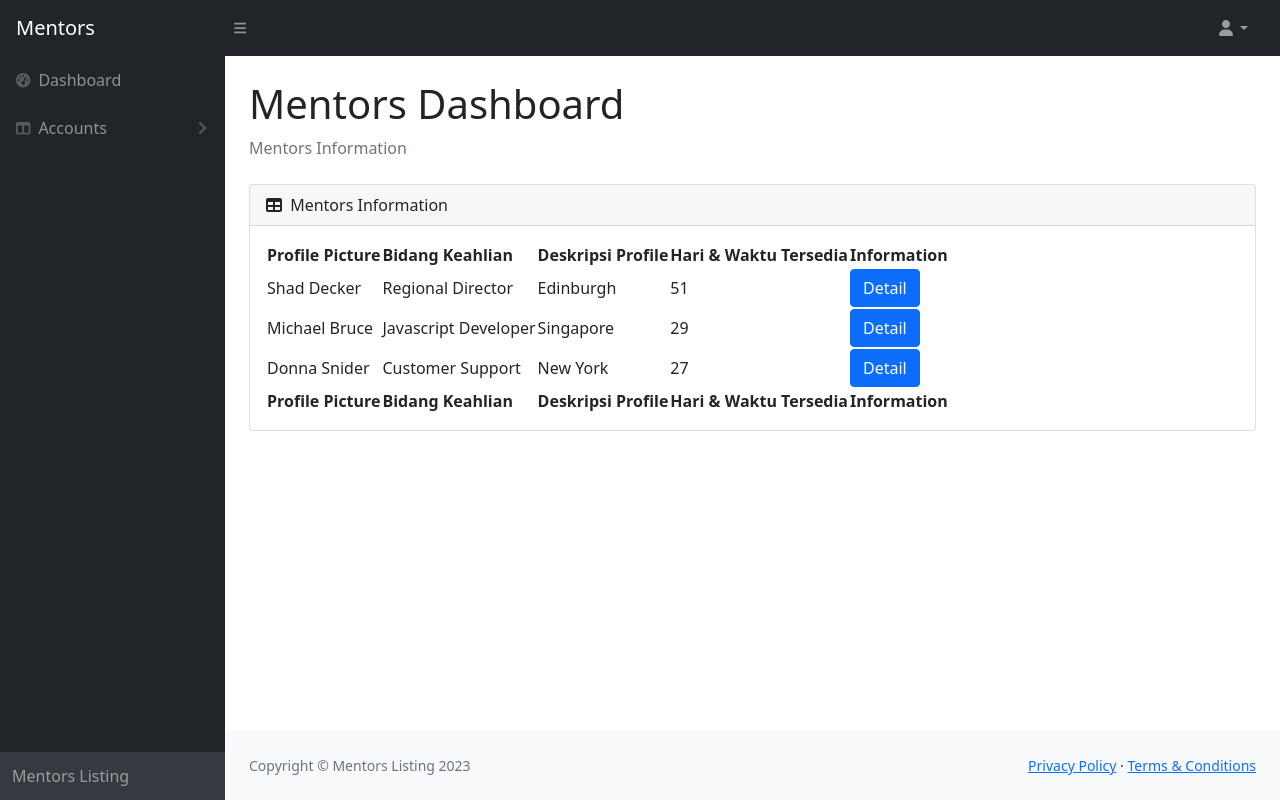
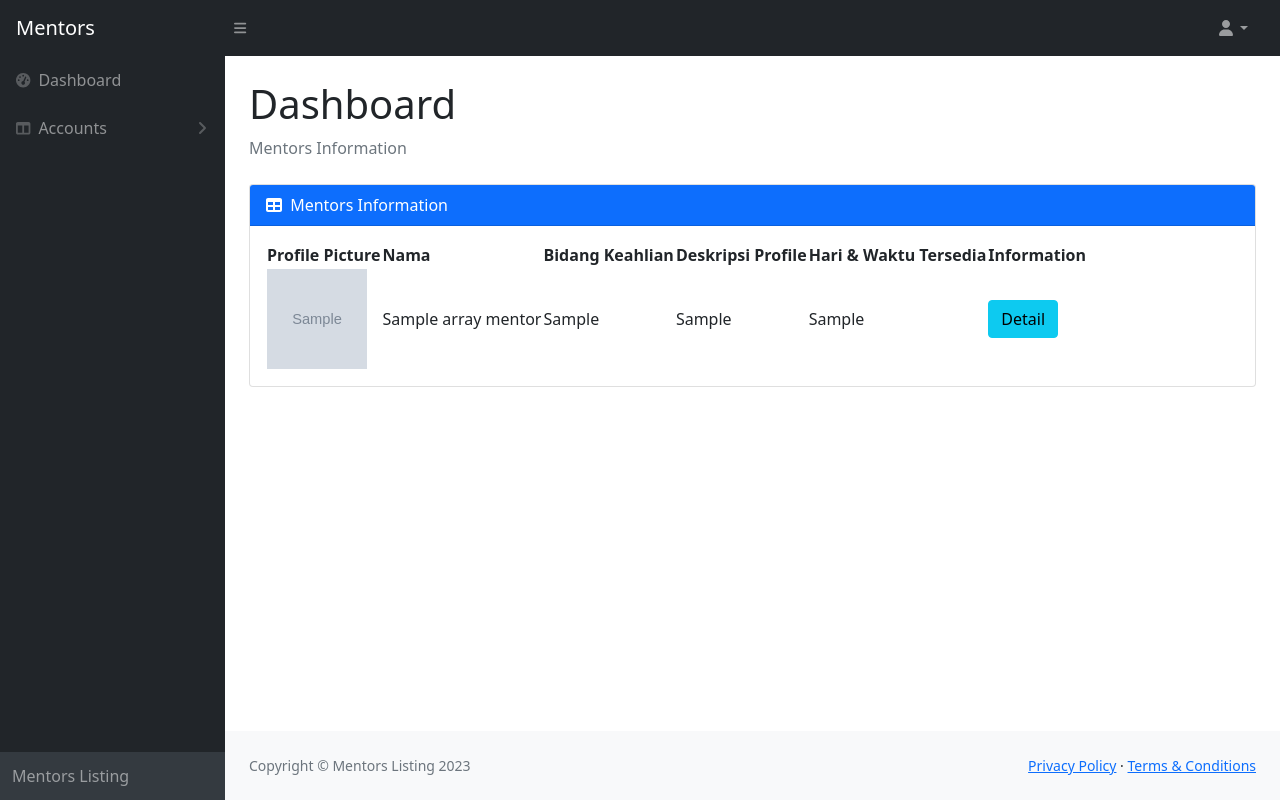
Before and after one commit to AbimanyuLuthfi/Mentors-Listing, a CodeIgniter 4 app: template app/Views/mentors/dashboard/index.php in a window 1280 px wide. Run offline with PHP 8.4 and a stand-in for CodeIgniter, Linux system fonts and the light colour scheme; the template is opened without the code that fills it: most values are stand-ins (such as "Sample title", 1, 10 or a date in 2020); grey boxes marked "Sample" are stand-in pictures; some libraries are stand-ins or nearby versions.

Commit message:
update Mentors Listing Project

```diff
--- a/app/Views/mentors/dashboard/index.php
+++ b/app/Views/mentors/dashboard/index.php
@@ -1,59 +1,52 @@
     <?= $this->extend('mentors/layout/template'); ?>
     <?= $this->section('content'); ?>
 
-            <div id="layoutSidenav_content">
+    <div id="layoutSidenav_content">
                 <main>
                     <div class="container-fluid px-4">
-                        <h1 class="mt-4">Mentors Dashboard</h1>
+                        <h1 class="mt-4">Dashboard</h1>
                         <ol class="breadcrumb mb-4">
                             <li class="breadcrumb-item active">Mentors Information</li>
                         </ol>
                         <div class="card mb-4">
-                            <div class="card-header">
+                            <div class="card-header bg-primary text-white">
                                 <i class="fas fa-table me-1"></i>
                                 Mentors Information
                             </div>
                             <div class="card-body">
-                                <table id="datatablesSimple">
+                            <table id="datatablesSimple">
                                     <thead>
                                         <tr>
                                             <th>Profile Picture</th>
+                                            <th>Nama</th>
                                             <th>Bidang Keahlian</th>
                                             <th>Deskripsi Profile</th>
                                             <th>Hari & Waktu Tersedia</th>
                                             <th>Information</th>
                                         </tr>
                                     </thead>
-                                    <tfoot>
+                                    <tbody>
+                                        <?php if(!empty($array_mentors)): ?>
+                                        <?php $count=1; foreach($array_mentors as $data): ?>
                                         <tr>
-                                            <th>Profile Picture</th>
-                                            <th>Bidang Keahlian</th>
-                                            <th>Deskripsi Profile</th>
-                                            <th>Hari & Waktu Tersedia</th>
-                                            <th>Information</th>
+                                                <td>
+                                                    <img src="<?= "/uploads/".$data['gambar']; ?>" height="100px" width="100" alt="gambar">
+                                                </td>
+                                                <td><?= $data['nama'] ?></td>
+                                                <td><?= $data['bidang_keahlian'] ?></td>
+                                                <td><?= $data['deskripsi_profil'] ?></td>
+                                                <td><?= $data['waktu_tersedia'] ?></td>
+                                                <td>
+                                                    <a
+                                                        type="button"
+                                                        href="/users/detail/mentors/<?= esc($data['uuid'])?>"
+                                                        class="btn btn-info">
+                                                            Detail
+                                                    </a>
+                                                </td>
                                         </tr>
-                                    </tfoot>
-                                    <tbody>
-                                            <td>Shad Decker</td>
-                                            <td>Regional Director</td>
-                                            <td>Edinburgh</td>
-                                            <td>51</td>
-                                            <td><button type="button" class="btn btn-primary">Detail</button></td>
-                                        </tr>
-                                        <tr>
-                                            <td>Michael Bruce</td>
-                                            <td>Javascript Developer</td>
-                                            <td>Singapore</td>
-                                            <td>29</td>
-                                            <td><button type="button" class="btn btn-primary">Detail</button></td>
-                                        </tr>
-                                        <tr>
-                                            <td>Donna Snider</td>
-                                            <td>Customer Support</td>
-                                            <td>New York</td>
-                                            <td>27</td>
-                                            <td><button type="button" class="btn btn-primary">Detail</button></td>
-                                        </tr>
+                                        <?php endforeach; ?>
+                                        <?php endif; ?>
                                     </tbody>
                                 </table>
                             </div>
```
Also changed, not shown: app/Controllers/Mentors/MentorsController.php (+9 -3 lines).
